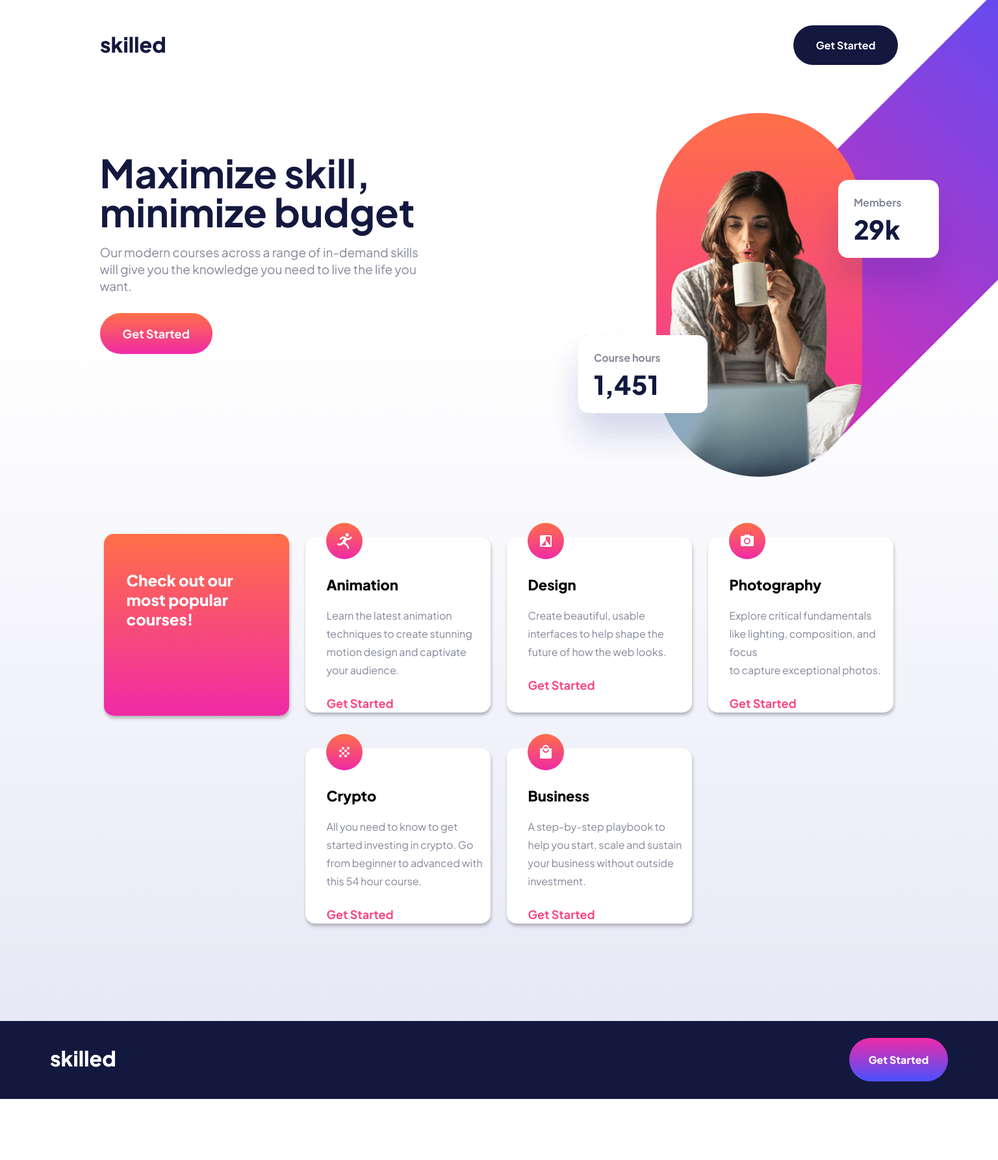
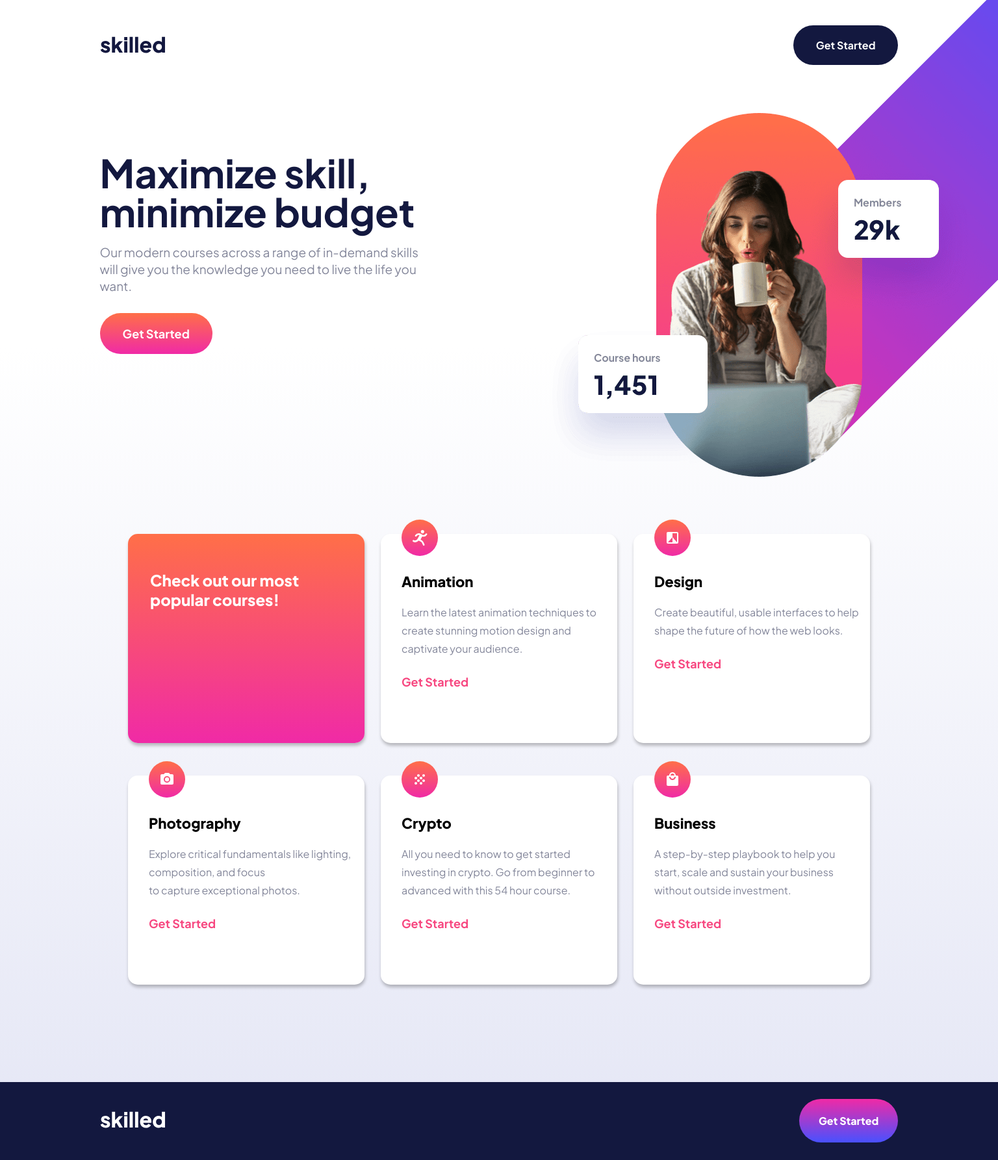
Before and after one commit to russell-crooms/skilled, a React (Vite) app: page / in a window 1536 px wide. Shown: the top 1786 px of the page at 65% size. Before the commit the page ends 1692 px from the top, so only its background shows below. Built offline with nearby package versions, Linux system fonts and the light colour scheme.

Commit message:
All sections are sized correction on 1444px screens.

```diff
--- a/src/components/cards/Cards.css
+++ b/src/components/cards/Cards.css
@@ -29,6 +29,11 @@
     margin-top: 20px;
   }
 }
+@media (min-width: 1440px) {
+  .cards-section {
+    width: 80%;
+  }
+}
 
 #colorful-card {
   background: linear-gradient(360deg, rgb(240, 42, 166), rgba(255, 111, 72));
@@ -47,6 +52,11 @@
 @media (min-width: 1024px) {
   #colorful-card {
     height: 280px;
+  }
+}
+@media (min-width: 1440px) {
+  #colorful-card {
+    height: 322px;
   }
 }
 
@@ -103,6 +113,12 @@
     width: 285px;
     height: 270px;
     box-shadow: 1px 4px 5px rgba(0, 0, 0, 0.25);
+  }
+}
+@media (min-width: 1440px) {
+  .cards {
+    width: 364px;
+    height: 322px;
   }
 }
 
--- a/src/components/footer/Footer.css
+++ b/src/components/footer/Footer.css
@@ -23,6 +23,11 @@
         width: 100px;
     }
 }
+@media (min-width: 1440px) {
+    .footer-items {
+        width: 80%;
+    }
+}
 
 .footer-button {
     color: #FFFFFF;
```
